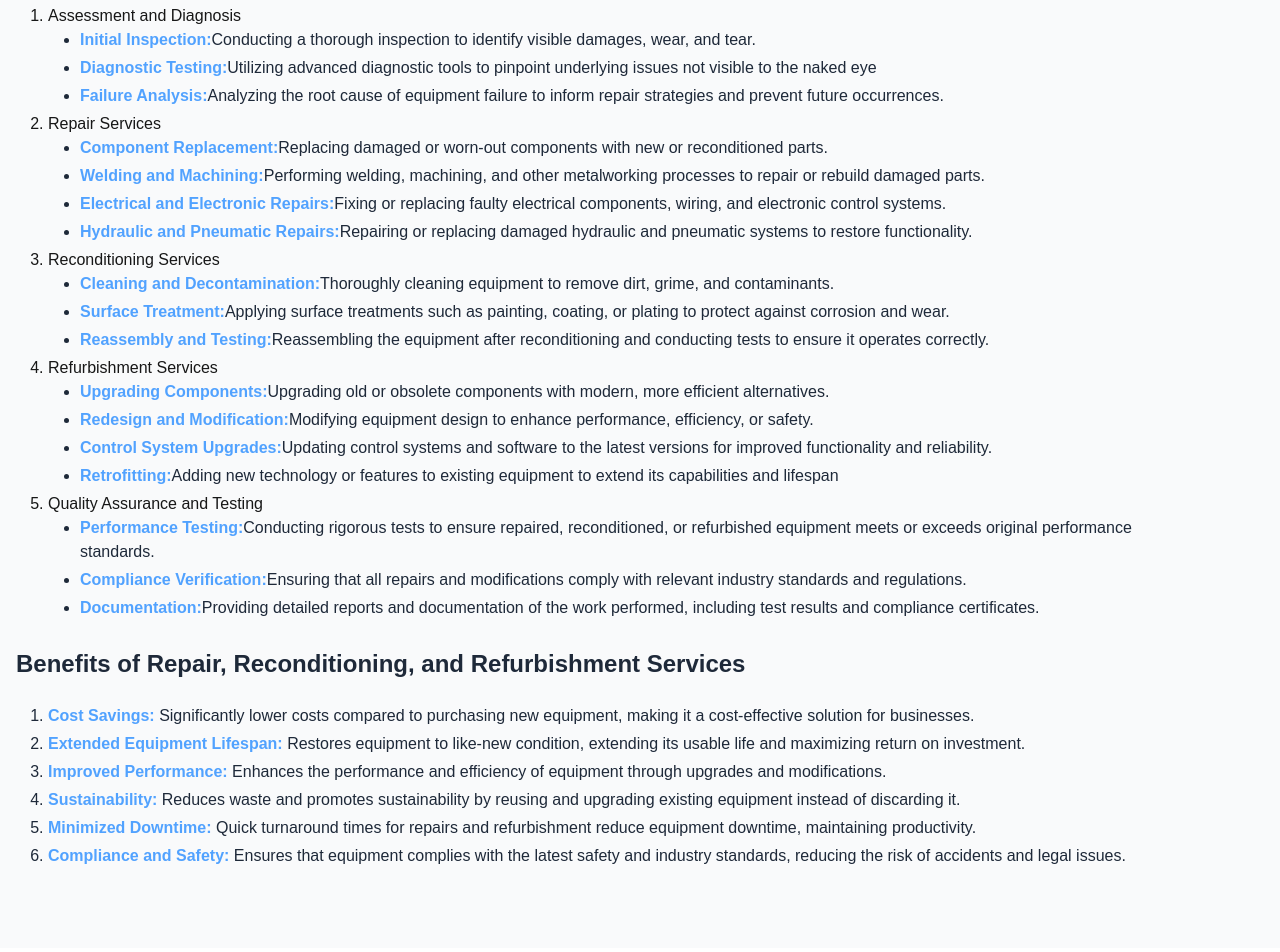
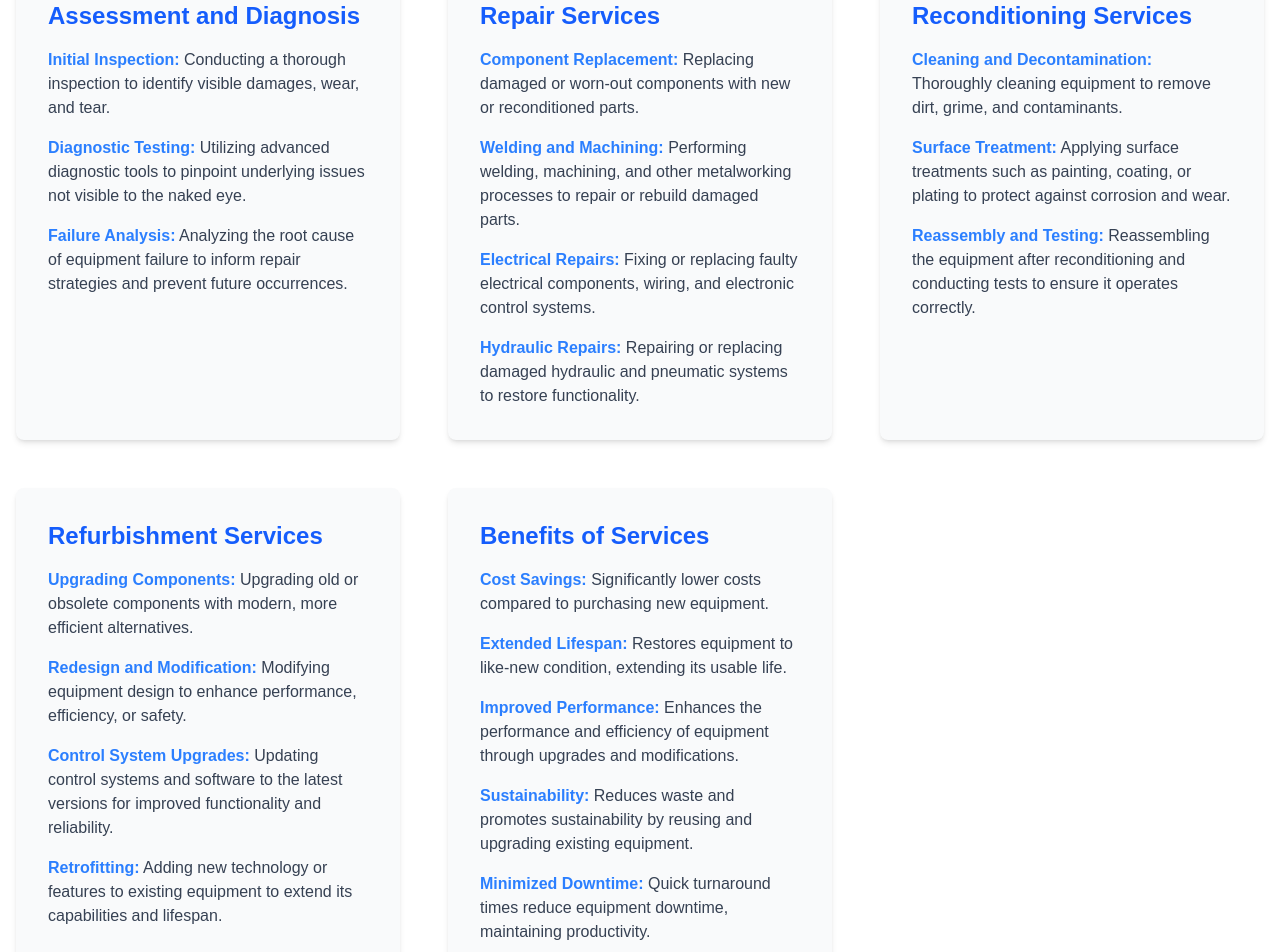
Before and after one commit to techSaswata/jyothi-es, a Next.js app in the folder jyothi-es/: page /repair in a window 1280 px wide. Shown: the part 340-1292 px from the top of the page. Built offline with nearby package versions, Linux system fonts and the light colour scheme.

Commit message:
updated repair UI

```diff
--- a/jyothi-es/app/repair/page.jsx
+++ b/jyothi-es/app/repair/page.jsx
@@ -2,214 +2,158 @@ import React from "react";
 
 export default function page() {
   return (
-    <section className="py-16 bg-gray-50">
+    <section className="py-16 bg-white">
       <div className="container mx-auto px-6">
-        <div className="flex flex-col md:flex-row items-center">
-          <div className="mb-8 md:mb-0 md:pr-12">
-            <h2 className="text-3xl font-bold text-gray-800 mb-6">
+        <div className="mb-12">
+          <h2 className="text-4xl font-extrabold text-blue-600 mb-4 tracking-wide border-b-4 border-blue-500 pb-2">
             Repair, Reconditioning and Refurbishment
           </h2>
-            <p className="text-gray-600 mb-4">
+          <p className="text-gray-700 leading-relaxed">
             Repair, reconditioning, and refurbishment services are crucial for
-              maintaining the operational efficiency, extending the lifespan,
-              and improving the performance of mechanical equipment. These
-              services involve restoring equipment to its original or improved
-              condition, ensuring that machinery continues to operate reliably
-              and efficiently. They are essential for cost savings,
-              sustainability, and reducing downtime in various industries.
+            maintaining the operational efficiency, extending the lifespan, and
+            improving the performance of mechanical equipment. These services
+            involve restoring equipment to its original or improved condition,
+            ensuring that machinery continues to operate reliably and
+            efficiently.
           </p>
+        </div>
 
-            <h3 className="text-2xl font-bold text-gray-800 mb-6">
-              Key Components of Repair, Reconditioning, and Refurbishment
-              Services
+        <div className="grid grid-cols-1 md:grid-cols-2 lg:grid-cols-3 gap-12">
+          {/* Card 1 */}
+          <div className="bg-gray-50 rounded-lg shadow-md hover:shadow-lg transition-shadow p-8">
+            <h3 className="text-2xl font-bold text-blue-600 mb-4">
+              Assessment and Diagnosis
             </h3>
-            <ol className="list-decimal px-8">
-              <li>Assessment and Diagnosis</li>
-              <ul className="list-none md:list-disc px-8">
-                <li className="text-gray-800 mb-1">
-                  <span className="font-bold text-blue-400">
-                    Initial Inspection:
-                  </span>
+            <ul className="space-y-4 text-gray-700">
+              <li>
+                <span className="font-bold text-blue-500">Initial Inspection:</span>{" "}
                 Conducting a thorough inspection to identify visible damages,
                 wear, and tear.
               </li>
-                <li className="text-gray-800 mb-1">
-                  <span className="font-bold text-blue-400">
-                    Diagnostic Testing:
-                  </span>
+              <li>
+                <span className="font-bold text-blue-500">Diagnostic Testing:</span>{" "}
                 Utilizing advanced diagnostic tools to pinpoint underlying
-                  issues not visible to the naked eye
+                issues not visible to the naked eye.
               </li>
-                <li className="text-gray-800 mb-1">
-                  <span className="font-bold text-blue-400">
-                    Failure Analysis:
-                  </span>
+              <li>
+                <span className="font-bold text-blue-500">Failure Analysis:</span>{" "}
                 Analyzing the root cause of equipment failure to inform repair
                 strategies and prevent future occurrences.
               </li>
             </ul>
-              <li>Repair Services</li>
-              <ul className="list-none md:list-disc px-8">
-                <li className="text-gray-800 mb-1">
-                  <span className="font-bold text-blue-400">
-                    Component Replacement:
-                  </span>
+          </div>
+
+          {/* Card 2 */}
+          <div className="bg-gray-50 rounded-lg shadow-md hover:shadow-lg transition-shadow p-8">
+            <h3 className="text-2xl font-bold text-blue-600 mb-4">
+              Repair Services
+            </h3>
+            <ul className="space-y-4 text-gray-700">
+              <li>
+                <span className="font-bold text-blue-500">Component Replacement:</span>{" "}
                 Replacing damaged or worn-out components with new or
                 reconditioned parts.
               </li>
-                <li className="text-gray-800 mb-1">
-                  <span className="font-bold text-blue-400">
-                    Welding and Machining:
-                  </span>
-                  Performing welding, machining, and other metalworking
-                  processes to repair or rebuild damaged parts.
+              <li>
+                <span className="font-bold text-blue-500">Welding and Machining:</span>{" "}
+                Performing welding, machining, and other metalworking processes
+                to repair or rebuild damaged parts.
               </li>
-                <li className="text-gray-800 mb-1">
-                  <span className="font-bold text-blue-400">
-                    Electrical and Electronic Repairs:
-                  </span>
+              <li>
+                <span className="font-bold text-blue-500">Electrical Repairs:</span>{" "}
                 Fixing or replacing faulty electrical components, wiring, and
                 electronic control systems.
               </li>
-                <li className="text-gray-800 mb-1">
-                  <span className="font-bold text-blue-400">
-                    Hydraulic and Pneumatic Repairs:
-                  </span>
+              <li>
+                <span className="font-bold text-blue-500">Hydraulic Repairs:</span>{" "}
                 Repairing or replacing damaged hydraulic and pneumatic systems
                 to restore functionality.
               </li>
             </ul>
+          </div>
 
-              <li>Reconditioning Services</li>
-              <ul className="list-none md:list-disc px-8">
-                <li className="text-gray-800 mb-1">
-                  <span className="font-bold text-blue-400">
-                    Cleaning and Decontamination:
-                  </span>
+          {/* Card 3 */}
+          <div className="bg-gray-50 rounded-lg shadow-md hover:shadow-lg transition-shadow p-8">
+            <h3 className="text-2xl font-bold text-blue-600 mb-4">
+              Reconditioning Services
+            </h3>
+            <ul className="space-y-4 text-gray-700">
+              <li>
+                <span className="font-bold text-blue-500">Cleaning and Decontamination:</span>{" "}
                 Thoroughly cleaning equipment to remove dirt, grime, and
                 contaminants.
               </li>
-                <li className="text-gray-800 mb-1">
-                  <span className="font-bold text-blue-400">
-                    Surface Treatment:
-                  </span>
+              <li>
+                <span className="font-bold text-blue-500">Surface Treatment:</span>{" "}
                 Applying surface treatments such as painting, coating, or
                 plating to protect against corrosion and wear.
               </li>
-                <li className="text-gray-800 mb-1">
-                  <span className="font-bold text-blue-400">
-                    Reassembly and Testing:
-                  </span>
+              <li>
+                <span className="font-bold text-blue-500">Reassembly and Testing:</span>{" "}
                 Reassembling the equipment after reconditioning and conducting
                 tests to ensure it operates correctly.
               </li>
             </ul>
+          </div>
 
-              <li>Refurbishment Services</li>
-              <ul className="list-none md:list-disc px-8">
-                <li className="text-gray-800 mb-1">
-                  <span className="font-bold text-blue-400">
-                    Upgrading Components:
-                  </span>
-                  Upgrading old or obsolete components with modern, more
-                  efficient alternatives.
+          {/* Card 4 */}
+          <div className="bg-gray-50 rounded-lg shadow-md hover:shadow-lg transition-shadow p-8">
+            <h3 className="text-2xl font-bold text-blue-600 mb-4">
+              Refurbishment Services
+            </h3>
+            <ul className="space-y-4 text-gray-700">
+              <li>
+                <span className="font-bold text-blue-500">Upgrading Components:</span>{" "}
+                Upgrading old or obsolete components with modern, more efficient
+                alternatives.
               </li>
-                <li className="text-gray-800 mb-1">
-                  <span className="font-bold text-blue-400">
-                    Redesign and Modification:
-                  </span>
+              <li>
+                <span className="font-bold text-blue-500">Redesign and Modification:</span>{" "}
                 Modifying equipment design to enhance performance, efficiency,
                 or safety.
               </li>
-                <li className="text-gray-800 mb-1">
-                  <span className="font-bold text-blue-400">
-                    Control System Upgrades:
-                  </span>
-                  Updating control systems and software to the latest versions
-                  for improved functionality and reliability.
+              <li>
+                <span className="font-bold text-blue-500">Control System Upgrades:</span>{" "}
+                Updating control systems and software to the latest versions for
+                improved functionality and reliability.
               </li>
-                <li className="text-gray-800 mb-1">
-                  <span className="font-bold text-blue-400">Retrofitting:</span>
+              <li>
+                <span className="font-bold text-blue-500">Retrofitting:</span>{" "}
                 Adding new technology or features to existing equipment to
-                  extend its capabilities and lifespan
+                extend its capabilities and lifespan.
               </li>
             </ul>
+          </div>
 
-              <li>Quality Assurance and Testing</li>
-              <ul className="list-none md:list-disc px-8">
-                <li className="text-gray-800 mb-1">
-                  <span className="font-bold text-blue-400">
-                    Performance Testing:
-                  </span>
-                  Conducting rigorous tests to ensure repaired, reconditioned,
-                  or refurbished equipment meets or exceeds original performance
-                  standards.
+          {/* Card 5 */}
+          <div className="bg-gray-50 rounded-lg shadow-md hover:shadow-lg transition-shadow p-8">
+            <h3 className="text-2xl font-bold text-blue-600 mb-4">
+              Benefits of Services
+            </h3>
+            <ul className="space-y-4 text-gray-700">
+              <li>
+                <span className="font-bold text-blue-500">Cost Savings:</span>{" "}
+                Significantly lower costs compared to purchasing new equipment.
               </li>
-                <li className="text-gray-800 mb-1">
-                  <span className="font-bold text-blue-400">
-                    Compliance Verification:
-                  </span>
-                  Ensuring that all repairs and modifications comply with
-                  relevant industry standards and regulations.
+              <li>
+                <span className="font-bold text-blue-500">Extended Lifespan:</span>{" "}
+                Restores equipment to like-new condition, extending its usable
+                life.
               </li>
-                <li className="text-gray-800 mb-1">
-                  <span className="font-bold text-blue-400">
-                    Documentation:
-                  </span>
-                  Providing detailed reports and documentation of the work
-                  performed, including test results and compliance certificates.
-                </li>
-              </ul>
-            </ol>
-
-            <br></br>
-            <h3 className="text-2xl font-bold text-gray-800 mb-6">
-              Benefits of Repair, Reconditioning, and Refurbishment Services
-            </h3>
-            <ul className="list-none md:list-decimal px-8 mb-4">
-              <li className="text-gray-800 mb-1">
-                <span className="font-bold text-blue-400">Cost Savings:</span>{" "}
-                Significantly lower costs compared to purchasing new equipment,
-                making it a cost-effective solution for businesses.
-              </li>
-
-              <li className="text-gray-800 mb-1">
-                <span className="font-bold text-blue-400">
-                  Extended Equipment Lifespan:
-                </span>{" "}
-                Restores equipment to like-new condition, extending its usable
-                life and maximizing return on investment.
-              </li>
-
-              <li className="text-gray-800 mb-1">
-                <span className="font-bold text-blue-400">
-                  Improved Performance:
-                </span>{" "}
+              <li>
+                <span className="font-bold text-blue-500">Improved Performance:</span>{" "}
                 Enhances the performance and efficiency of equipment through
                 upgrades and modifications.
               </li>
-
-              <li className="text-gray-800 mb-1">
-                <span className="font-bold text-blue-400">Sustainability:</span>{" "}
+              <li>
+                <span className="font-bold text-blue-500">Sustainability:</span>{" "}
                 Reduces waste and promotes sustainability by reusing and
-                upgrading existing equipment instead of discarding it.
+                upgrading existing equipment.
               </li>
-
-              <li className="text-gray-800 mb-1">
-                <span className="font-bold text-blue-400">
-                  Minimized Downtime:
-                </span>{" "}
-                Quick turnaround times for repairs and refurbishment reduce
-                equipment downtime, maintaining productivity.
-              </li>
-
-              <li className="text-gray-800 mb-1">
-                <span className="font-bold text-blue-400">
-                  Compliance and Safety:
-                </span>{" "}
-                Ensures that equipment complies with the latest safety and
-                industry standards, reducing the risk of accidents and legal
-                issues.
+              <li>
+                <span className="font-bold text-blue-500">Minimized Downtime:</span>{" "}
+                Quick turnaround times reduce equipment downtime, maintaining
+                productivity.
               </li>
             </ul>
           </div>
```
Lines whose indentation alone changed are shown as unchanged.
